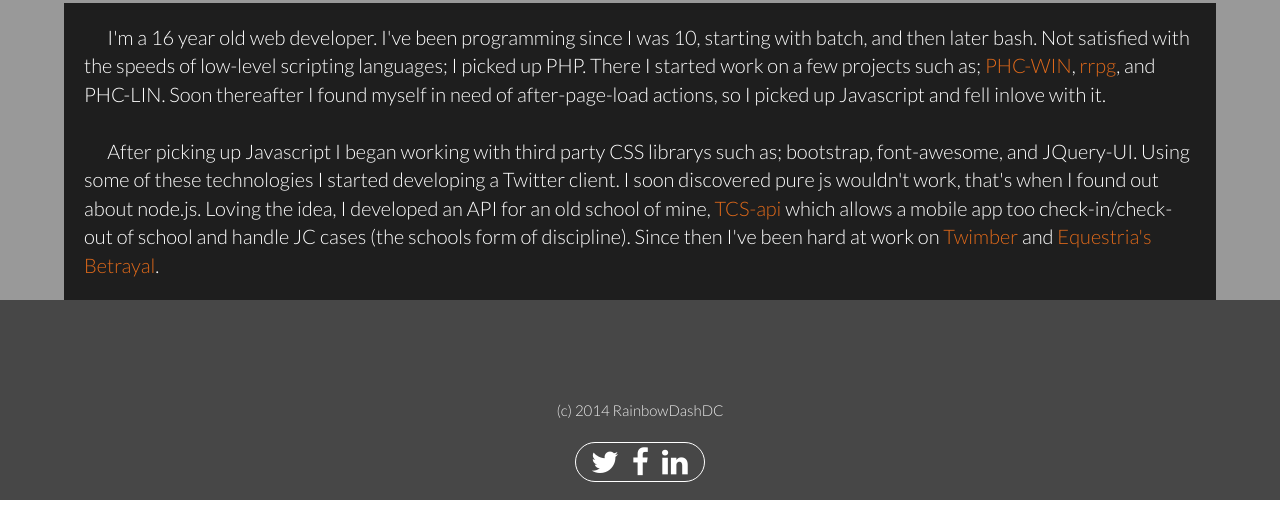
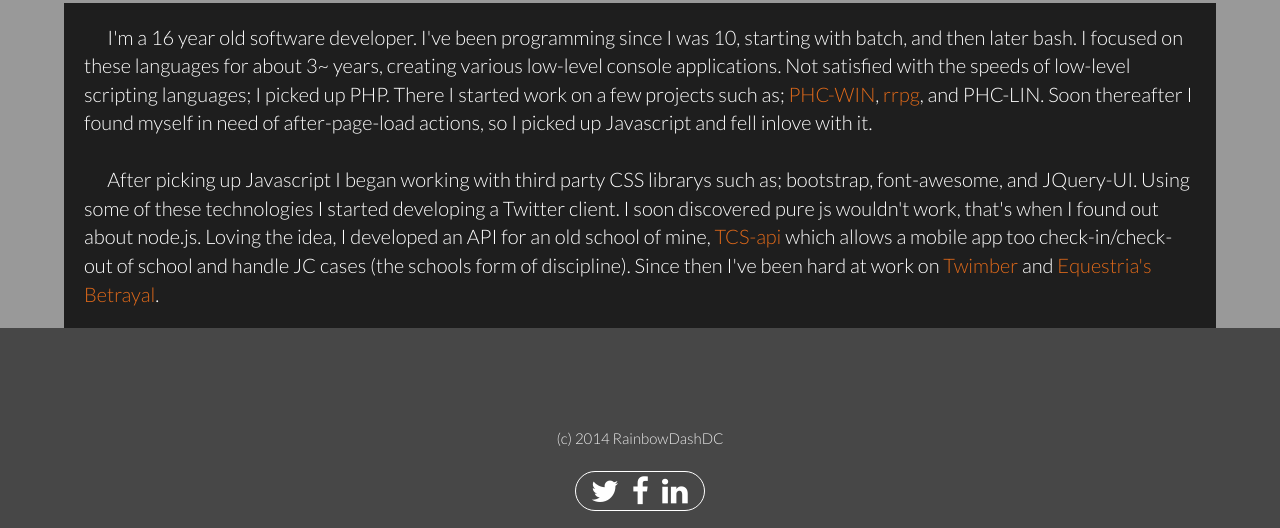
Before and after one commit to jaredallard/jaredallard.github.io, a plain HTML site: page index.html in a window 1280 px wide. Shown: the part 882-1410 px from the top of the page. Before the commit the page ends 1382 px from the top, so only its background shows below. Drawn offline with Linux system fonts and the light colour scheme.

Commit message:
Quick About fix.

```diff
--- a/index.html
+++ b/index.html
@@ -210,7 +210,7 @@
 				<h2 style='padding-bottom:20px;font-size:30px;font-weight:bold;text-align:center;color:#999'>About Me</h2>
 			</div>
 			<div class='about-text-wrapper'>
-				<div class='about-text'>&nbsp;&nbsp;&nbsp;&nbsp;&nbsp;&nbsp;I'm a 16 year old web developer. I've been programming since I was 10, starting with batch, and then later bash. Not satisfied with the speeds of low-level scripting languages; I picked up PHP. There I started work on a few projects such as; <a href='http://github.com/RDashINC/phc-win'>PHC-WIN</a>, <a href='http://github.com/RDashINC/rrpg'>rrpg</a>, and PHC-LIN. Soon thereafter I found myself in need of after-page-load actions, so I picked up Javascript and fell inlove with it.
+				<div class='about-text'>&nbsp;&nbsp;&nbsp;&nbsp;&nbsp;&nbsp;I'm a 16 year old software developer. I've been programming since I was 10, starting with batch, and then later bash. I focused on these languages for about 3~ years, creating various low-level console applications. Not satisfied with the speeds of low-level scripting languages; I picked up PHP. There I started work on a few projects such as; <a href='http://github.com/RDashINC/phc-win'>PHC-WIN</a>, <a href='http://github.com/RDashINC/rrpg'>rrpg</a>, and PHC-LIN. Soon thereafter I found myself in need of after-page-load actions, so I picked up Javascript and fell inlove with it.
 				<br />
 				<br />
 				&nbsp;&nbsp;&nbsp;&nbsp;&nbsp;&nbsp;After picking up Javascript I began working with third party CSS librarys such as; bootstrap, font-awesome, and JQuery-UI. Using some of these technologies I started developing a Twitter client. I soon discovered pure js wouldn't work, that's when I found out about node.js. Loving the idea, I developed an API for an old school of mine, <a href='http://github.com/RDashINC/tcs-api'>TCS-api</a> which allows a mobile app too check-in/check-out of school and handle JC cases (the schools form of discipline). Since then I've been hard at work on <a href='http://rdashinc.github.io/Twimber'>Twimber</a> and <a href='http://rdashinc.github.io/rrpg'>Equestria's Betrayal</a>.
```
